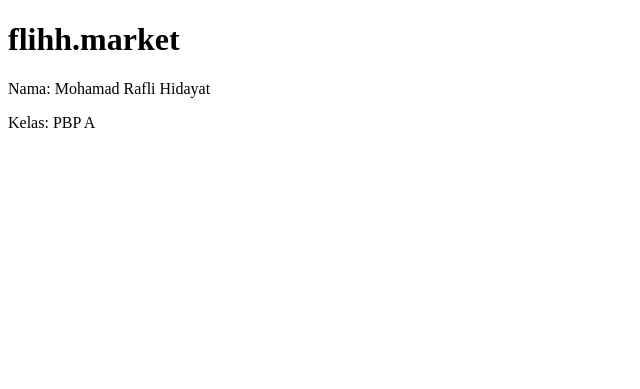
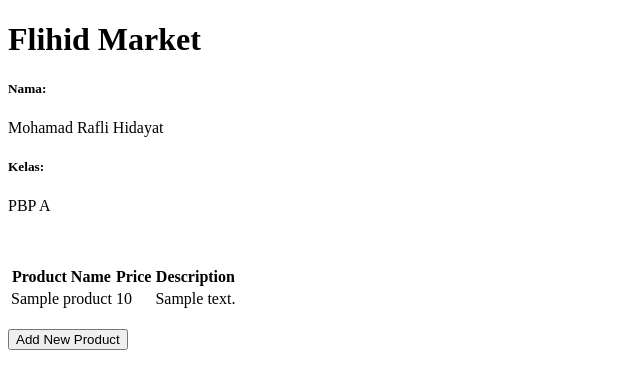
Before and after one commit to flihid/flihid.market, a Django app: page / in a window 1280 px wide. Shown: the top 389 px of the page, without its empty margins (0-640 px from the left). Run offline with Django 5.2, Linux system fonts and the light colour scheme; tables that the repository leaves empty hold one stand-in row (values such as "Sample post").

Commit message:
Update Tugas 3

```diff
--- a/flihh_market/asgi.py
+++ b/flihid_market/asgi.py
@@ -1,5 +1,5 @@
 """
-ASGI config for flihh_market project.
+ASGI config for flihid_market project.
 
 It exposes the ASGI callable as a module-level variable named ``application``.
 
@@ -11,6 +11,6 @@ import os
 
 from django.core.asgi import get_asgi_application
 
-os.environ.setdefault('DJANGO_SETTINGS_MODULE', 'flihh_market.settings')
+os.environ.setdefault('DJANGO_SETTINGS_MODULE', 'flihid_market.settings')
 
 application = get_asgi_application()
--- a/flihh_market/urls.py
+++ b/flihid_market/urls.py
@@ -1,5 +1,5 @@
 """
-URL configuration for flihh_market project.
+URL configuration for flihid_market project.
 
 The `urlpatterns` list routes URLs to views. For more information please see:
     https://docs.djangoproject.com/en/5.1/topics/http/urls/
--- a/flihh_market/wsgi.py
+++ b/flihid_market/wsgi.py
@@ -1,5 +1,5 @@
 """
-WSGI config for flihh_market project.
+WSGI config for flihid_market project.
 
 It exposes the WSGI callable as a module-level variable named ``application``.
 
@@ -11,6 +11,6 @@ import os
 
 from django.core.wsgi import get_wsgi_application
 
-os.environ.setdefault('DJANGO_SETTINGS_MODULE', 'flihh_market.settings')
+os.environ.setdefault('DJANGO_SETTINGS_MODULE', 'flihid_market.settings')
 
 application = get_wsgi_application()
--- a/main/models.py
+++ b/main/models.py
@@ -1,6 +1,9 @@
+import uuid
+
 from django.db import models
 
 class Product(models.Model):
+    id = models.UUIDField(primary_key=True, default=uuid.uuid4, editable=False)
     name = models.CharField(max_length=255)  # Batas maksimum 255 karakter
     price = models.IntegerField()  # Format harga
     description = models.TextField()  # Deskripsi produk
--- a/main/templates/main.html
+++ b/main/templates/main.html
@@ -1,13 +1,40 @@
-<!DOCTYPE html>
-<html lang="en">
-<head>
-    <meta charset="UTF-8">
-    <meta name="viewport" content="width=device-width, initial-scale=1.0">
-    <title>Informasi</title>
-</head>
-<body>
-    <h1>{{ app_name }}</h1>
-    <p>Nama: {{ name }}</p>
-    <p>Kelas: {{ class_name }}</p>
-</body>
-</html>
+{% extends 'base.html' %}
+{% block content %}
+<h1>{{ app_name }}</h1>
+
+<h5>Nama:</h5>
+<p>{{ name }}</p>
+
+<h5>Kelas: </h5>
+<p>{{ class_name }}<p>
+
+<br />
+
+{% if not product_entries %}
+<p>Belum ada data product pada Flihid Market.</p>
+{% else %}
+<table>
+  <tr>
+    <th>Product Name</th>
+    <th>Price</th>
+    <th>Description</th>
+  </tr>
+
+  {% comment %} Berikut cara memperlihatkan data product di bawah baris ini
+  {% endcomment %}
+  {% for product_entry in product_entries %}
+  <tr>
+    <td>{{product_entry.name}}</td>
+    <td>{{product_entry.price}}</td>
+    <td>{{product_entry.description}}</td>
+  </tr>
+  {% endfor %}
+</table>
+{% endif %}
+
+<br />
+
+<a href="{% url 'main:create_product_entry' %}">
+  <button>Add New Product</button>
+</a>
+{% endblock content %}
--- a/main/urls.py
+++ b/main/urls.py
@@ -1,8 +1,13 @@
 from django.urls import path
-from main.views import show_main
+from main.views import show_main, create_product, show_xml, show_json, show_xml_by_id, show_json_by_id
 
 app_name = 'main'
 
 urlpatterns = [
     path('', show_main, name='show_main'),
+    path('create-product_entry', create_product, name='create_product_entry'),
+    path('xml/', show_xml, name='show_xml'),
+    path('json/', show_json, name='show_json'),
+    path('xml/<str:id>/', show_xml_by_id, name='show_xml_by_id'),
+    path('json/<str:id>/', show_json_by_id, name='show_json_by_id'),
 ]
--- a/main/views.py
+++ b/main/views.py
@@ -1,10 +1,43 @@
-from django.shortcuts import render
+from django.shortcuts import render, redirect
+from main.forms import ProductForm
+from main.models import Product
+from django.http import HttpResponse
+from django.core import serializers
 
 def show_main(request):
+    product = Product.objects.all()
+
     # Data yang akan dikirim ke template
     context = {
-        'app_name': 'flihh.market',  # Nama aplikasi
+        'app_name': 'Flihid Market',  # Nama aplikasi
         'name': 'Mohamad Rafli Hidayat',  # Nama
         'class_name': 'PBP A',  # Kelas
+        'product_entries': product
     }
     return render(request, 'main.html', context)  # Mengembalikan respons ke template
+
+def create_product(request):
+    form = ProductForm(request.POST or None) # Membuat form product
+
+    if form.is_valid() and request.method == "POST":
+        form.save()
+        return redirect('main:show_main')
+
+    context = {'form': form}
+    return render(request, "create_product.html", context)
+
+def show_xml(request):
+    data = Product.objects.all()
+    return HttpResponse(serializers.serialize("xml", data), content_type="application/xml")
+
+def show_json(request):
+    data = Product.objects.all()
+    return HttpResponse(serializers.serialize("json", data), content_type="application/json")
+
+def show_xml_by_id(request, id):
+    data = Product.objects.filter(pk=id)
+    return HttpResponse(serializers.serialize("xml", data), content_type="application/xml")
+
+def show_json_by_id(request, id):
+    data = Product.objects.filter(pk=id)
+    return HttpResponse(serializers.serialize("json", data), content_type="application/json")
--- a/manage.py
+++ b/manage.py
@@ -6,7 +6,7 @@ import sys
 
 def main():
     """Run administrative tasks."""
-    os.environ.setdefault('DJANGO_SETTINGS_MODULE', 'flihh_market.settings')
+    os.environ.setdefault('DJANGO_SETTINGS_MODULE', 'flihid_market.settings')
     try:
         from django.core.management import execute_from_command_line
     except ImportError as exc:
--- /dev/null
+++ b/templates/base.html
@@ -0,0 +1,13 @@
+{% load static %}
+<!DOCTYPE html>
+<html lang="en">
+  <head>
+    <meta charset="UTF-8" />
+    <meta name="viewport" content="width=device-width, initial-scale=1.0" />
+    {% block meta %} {% endblock meta %}
+  </head>
+
+  <body>
+    {% block content %} {% endblock content %}
+  </body>
+</html>
```
Also changed, not shown: flihid_market/settings.py (renamed from flihh_market/settings.py, +5 -5 lines), main/forms.py (added, +7 -0 lines), main/templates/create_product.html (added, +18 -0 lines), README.md, flihid_market/__init__.py (added), main/migrations/0002_alter_product_id_alter_product_price.py (added).
